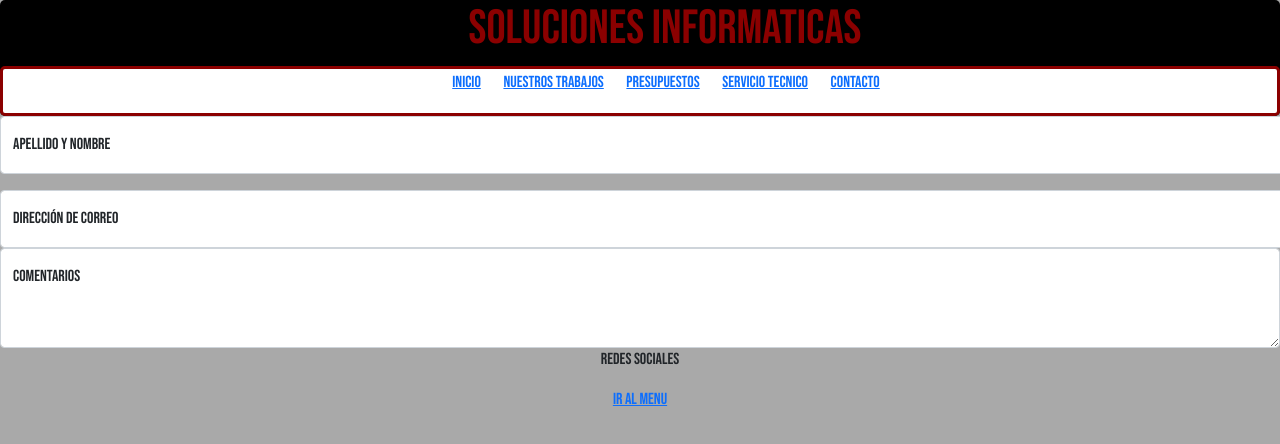
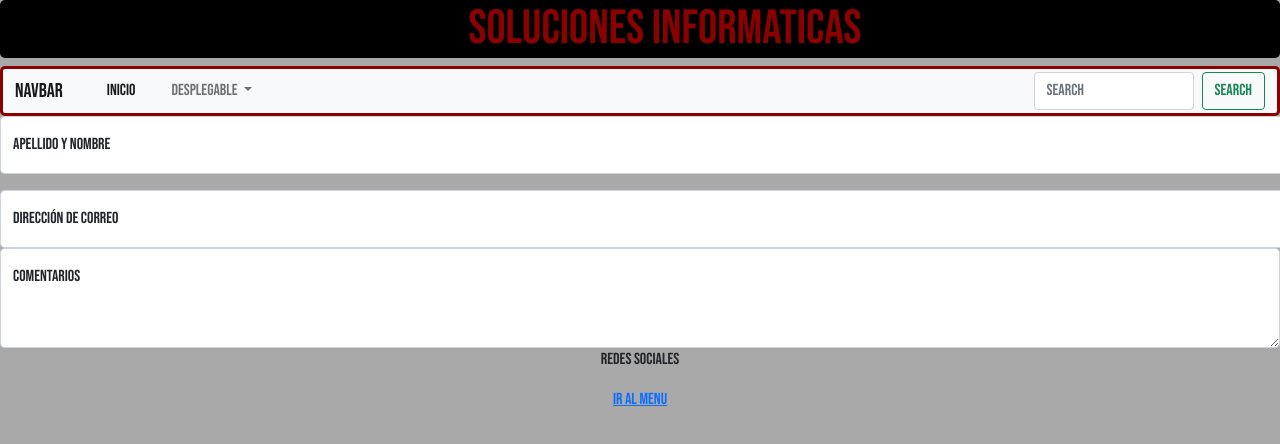
Before and after one commit to rafaele2/entregafinal, a website: page page/contacto.html in a window 1280 px wide. Shown: the top 444 px of the page. Drawn offline with nearby package versions, Linux system fonts and the light colour scheme.

Commit message:
maquetadobootstrap

```diff
--- a/page/contacto.html
+++ b/page/contacto.html
@@ -16,17 +16,37 @@
 <body>
     <header>
         <H1 id="titulo"> SOLUCIONES INFORMATICAS</H1>
-
-            <NAV id="menu">
-                <UL class="inicio">
-                    <li class="enlaces"><a href="../index.html">Inicio</a></li>
+    </header>
+    <nav class="navbar navbar-expand-lg navbar-light bg-light">
+        <div class="container-fluid">
+          <a class="navbar-brand" href="#">Navbar</a>
+          <button class="navbar-toggler" type="button" data-bs-toggle="collapse" data-bs-target="#navbarSupportedContent" aria-controls="navbarSupportedContent" aria-expanded="false" aria-label="Toggle navigation">
+            <span class="navbar-toggler-icon"></span>
+          </button>
+          <div class="collapse navbar-collapse" id="navbarSupportedContent">
+            <ul class="navbar-nav me-auto mb-2 mb-lg-0">
+              <li class="nav-item">
+                <a class="nav-link active" aria-current="page" href="../index.html">Inicio</a>
+              </li>
+              <li class="nav-item dropdown">
+                <a class="nav-link dropdown-toggle" href="#" id="navbarDropdown" role="button" data-bs-toggle="dropdown" aria-expanded="false">
+                  Desplegable
+                </a>
+                <ul class="dropdown-menu" aria-labelledby="navbarDropdown">
                     <li class="enlaces"><a href="nuestros-productos.html">Nuestros Trabajos</a></li>
                     <li class="enlaces"><a href="presupuestos.html">Presupuestos</a></li>
                     <li class="enlaces"><a href="servicio-tecnico.html">Servicio Tecnico</a></li>
                     <li class="enlaces"><a href="contacto.html">Contacto</a></li>
-                </UL>
-            </NAV>
-    </header>
+                </ul>
+            </ul>
+            <form class="d-flex">
+              <input class="form-control me-2" type="search" placeholder="Search" aria-label="Search">
+              <button class="btn btn-outline-success" type="submit">Search</button>
+            </form>
+          </div>
+        </div>
+      </nav>
+
 
     <main>
 
```
Also changed, not shown: index.html (+18 -12 lines).
